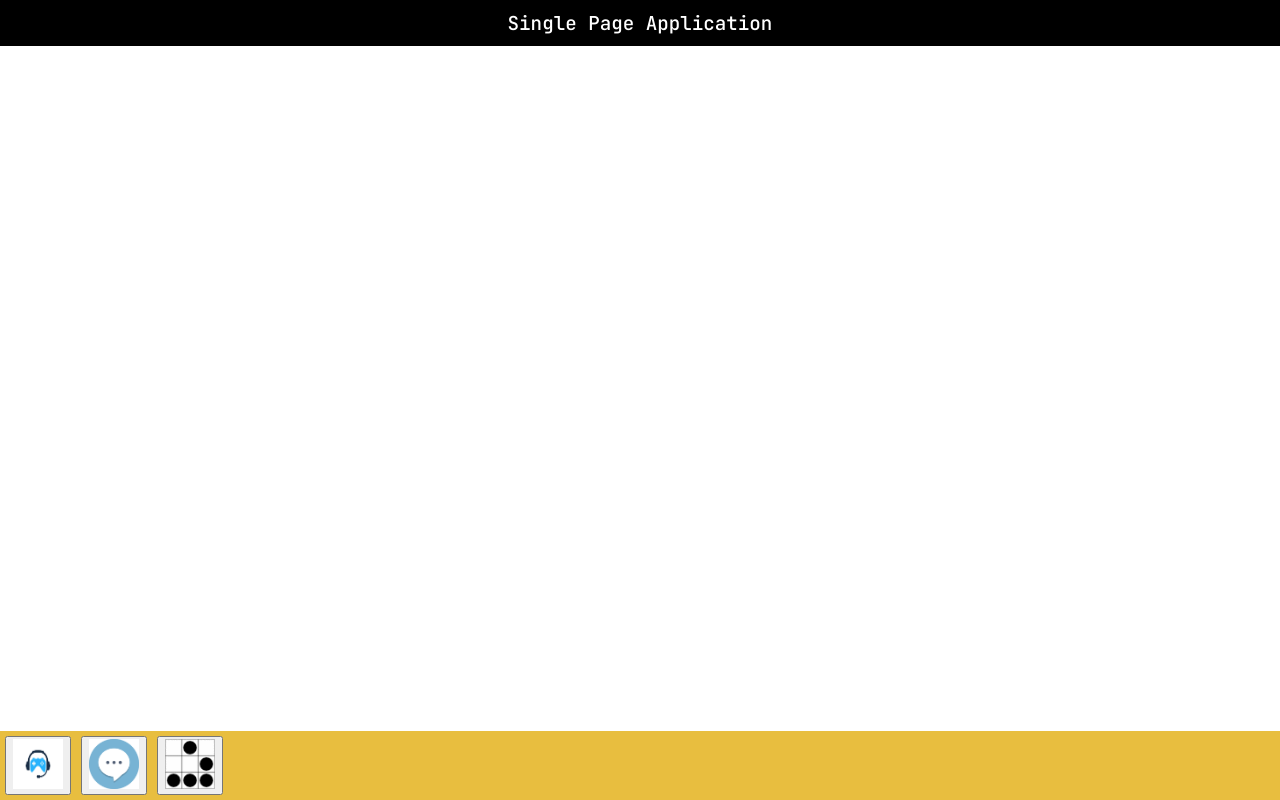
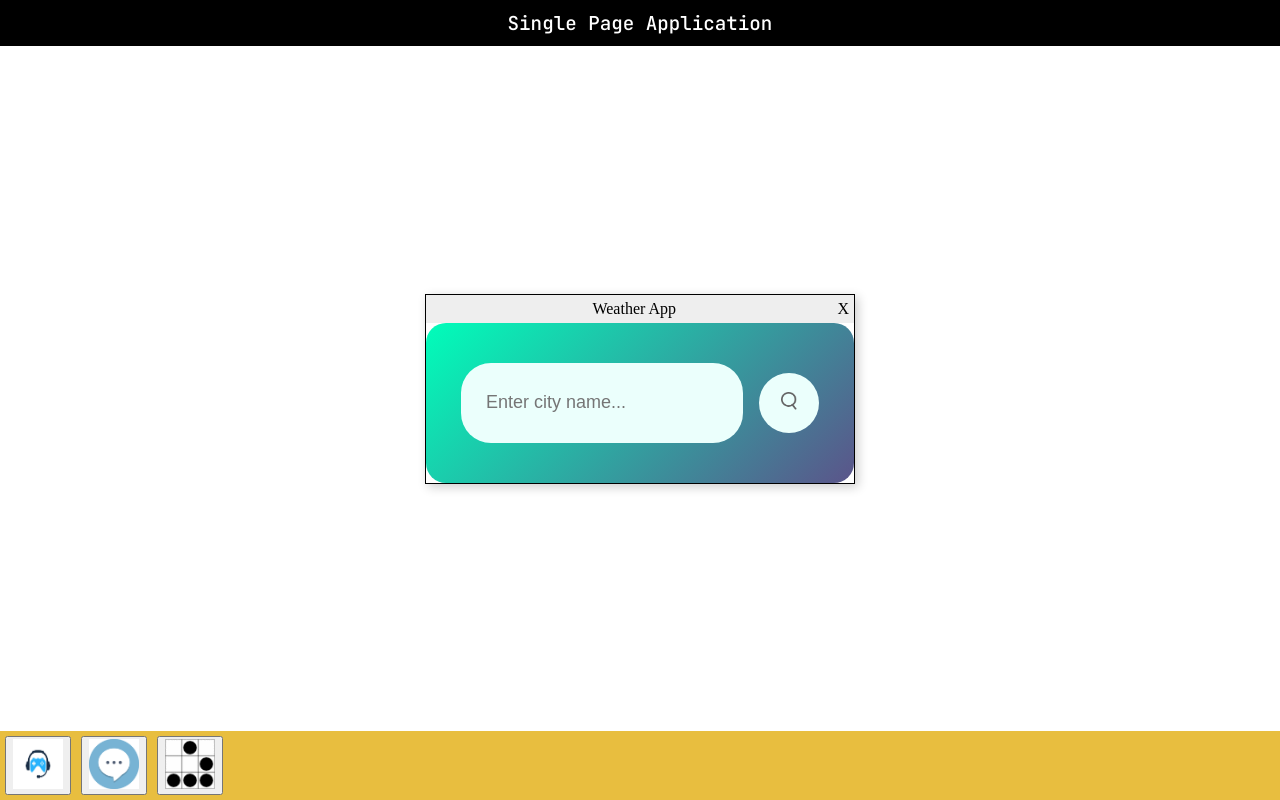
Before and after one commit to sw0rdd/singePageApplication, a website built with Vite: page src/index.html in a window 1280 px wide. Both pictures are taken after a click on the button 190 px from the left and 765 px from the top of the page. Built offline with nearby package versions, Linux system fonts and the light colour scheme.

Commit message:
weather app completed

```diff
--- a/src/css/weather.css
+++ b/src/css/weather.css
@@ -1,11 +1,11 @@
 
 
 .card {
-    width: 90%;
+    width: 100%;
     max-width: 470px;
     background: linear-gradient(135deg, #00feba, #5b548a);
     color: #fff;
-    margin: 100px auto 0;
+    /* margin: 100px auto 0; */
     padding: 40px 35px;
     text-align: center;
     box-sizing: border-box;
@@ -40,6 +40,18 @@
     width: 60px;
     height: 60px;
     cursor: pointer;
+}
+
+.weather {
+    display: none;
+}
+
+.error {
+    text-align: left;
+    margin-left: 10px;
+    font-size: 14px;
+    margin-top: 10px;
+    display: none;
 }
 
 
--- a/src/js/modules/weather.js
+++ b/src/js/modules/weather.js
@@ -1,6 +1,8 @@
 import { makeDraggable } from './drag.js';
 
 
+const apiKey = "c663b54cc99b1b7eb1fc579db6049404"
+const apiURL = "https://api.openweathermap.org/data/2.5/weather?units=metric&q="
 
 
 export function createWeatherWindow(title) {
@@ -22,19 +24,128 @@ export function createWeatherWindow(title) {
         titleBar.appendChild(closeButton);
         windowElement.appendChild(titleBar);
 
+        const card = document.createElement('div');
+        card.classList.add('card');
+        const search = document.createElement('div');
+        search.classList.add('search');
+        const input = document.createElement('input');
+        input.type = 'text';
+        input.placeholder = 'Enter city name...';
+        input.spellcheck = false;
+        const button = document.createElement('button');
+        const img = document.createElement('img');
+        img.src = 'img/search.png';
+        img.alt = 'search icon';
+        button.appendChild(img);
+        search.appendChild(input);
+        search.appendChild(button);
+        card.appendChild(search);
+
+        const error = document.createElement('div');
+        error.classList.add('error');
+        const errorMsg = document.createElement('p');
+        errorMsg.textContent = 'Invalid city name!';
+        error.appendChild(errorMsg);
+        card.appendChild(error);
 
 
+        const weather = document.createElement('div');
+        weather.classList.add('weather');
+        const weatherIcon = document.createElement('img');
+        weatherIcon.src = 'img/rain.png';
+        weatherIcon.classList.add('weather_icon');
+        weatherIcon.alt = 'weather icon';
+        const temp = document.createElement('h1');
+        temp.classList.add('temp');
+        temp.textContent = '22°C';
+        const city = document.createElement('h2');
+        city.classList.add('city');
+        city.textContent = 'Haifa';
+        const details = document.createElement('div');
+        details.classList.add('details');
+
+        const col1 = document.createElement('div');
+        col1.classList.add('col');
+        const humidityIcon = document.createElement('img');
+        humidityIcon.src = 'img/humidity.png';
+        humidityIcon.alt = 'humidity icon';
+        const humidity = document.createElement('div');
+        const humidityP = document.createElement('p');
+        humidityP.classList.add('humidity');
+        humidityP.textContent = '50%';
+        const humidityText = document.createElement('p');
+        humidityText.textContent = 'Humidity';
+        humidity.appendChild(humidityP);
+        humidity.appendChild(humidityText);
+        col1.appendChild(humidityIcon);
+        col1.appendChild(humidity);
+
+        const col2 = document.createElement('div');
+        col2.classList.add('col');
+        const windIcon = document.createElement('img');
+        windIcon.src = 'img/wind.png';
+        windIcon.alt = 'wind icon';
+        const wind = document.createElement('div');
+        const windP = document.createElement('p');
+        windP.classList.add('wind');
+        windP.textContent = '15 km/h';
+        const windText = document.createElement('p');
+        windText.textContent = 'Wind speed';
+        wind.appendChild(windP);
+        wind.appendChild(windText);
+        col2.appendChild(windIcon);
+        col2.appendChild(wind);
+
+        details.appendChild(col1);
+        details.appendChild(col2);
+
+        weather.appendChild(weatherIcon);
+        weather.appendChild(temp);
+        weather.appendChild(city);
+        weather.appendChild(details);
+
+        card.appendChild(weather);
+        windowElement.appendChild(card);
+
+        makeDraggable(windowElement);
+        document.querySelector('main').appendChild(windowElement);
+
+        button.addEventListener('click', () => {
+            const city = input.value;
+            getWeather(city, windowElement);
+        })
 
 
-        // makeDraggable(windowElement);
-        // document.querySelector('main').appendChild(windowElement);
+}
+
+
+async function getWeather(city, windowElement) {
+    const response = await fetch(`${apiURL}${city}&appid=${apiKey}`);
+
+    if (!response.ok) {
+        windowElement.querySelector('.error').style.display = 'block';
+        windowElement.querySelector('.weather').style.display = 'none';
+        return;
+    } else {
+        const data = await response.json();
+        console.log(data);
+
+        windowElement.querySelector('.city').textContent = data.name;
+        windowElement.querySelector('.temp').textContent = Math.round(data.main.temp) + '°C';
+        windowElement.querySelector('.humidity').textContent = data.main.humidity + '%';
+        windowElement.querySelector('.wind').textContent = data.wind.speed + 'km/h';
+        windowElement.querySelector('.weather_icon').src = `img/${data.weather[0].main}.png`;
+
+        windowElement.querySelector('.weather').style.display = 'block';
+        windowElement.querySelector('.error').style.display = 'none';
+    }
 
 }
 
 
 
 
-{/* <div class="card">
+/* <div class="card">
 <div class="search">
     <input type="text" placeholder="Enter city name..." spellcheck="false">
     <button><img src="img/search.png" alt="search icon"></button>
@@ -61,4 +172,4 @@ export function createWeatherWindow(title) {
         </div>
     </div>
 </div>
-</div> */}
+</div> */
```
Also changed, not shown: src/index.html (+0 -1 lines), src/js/main.js (+0 -10 lines), src/img/close.png (added).
